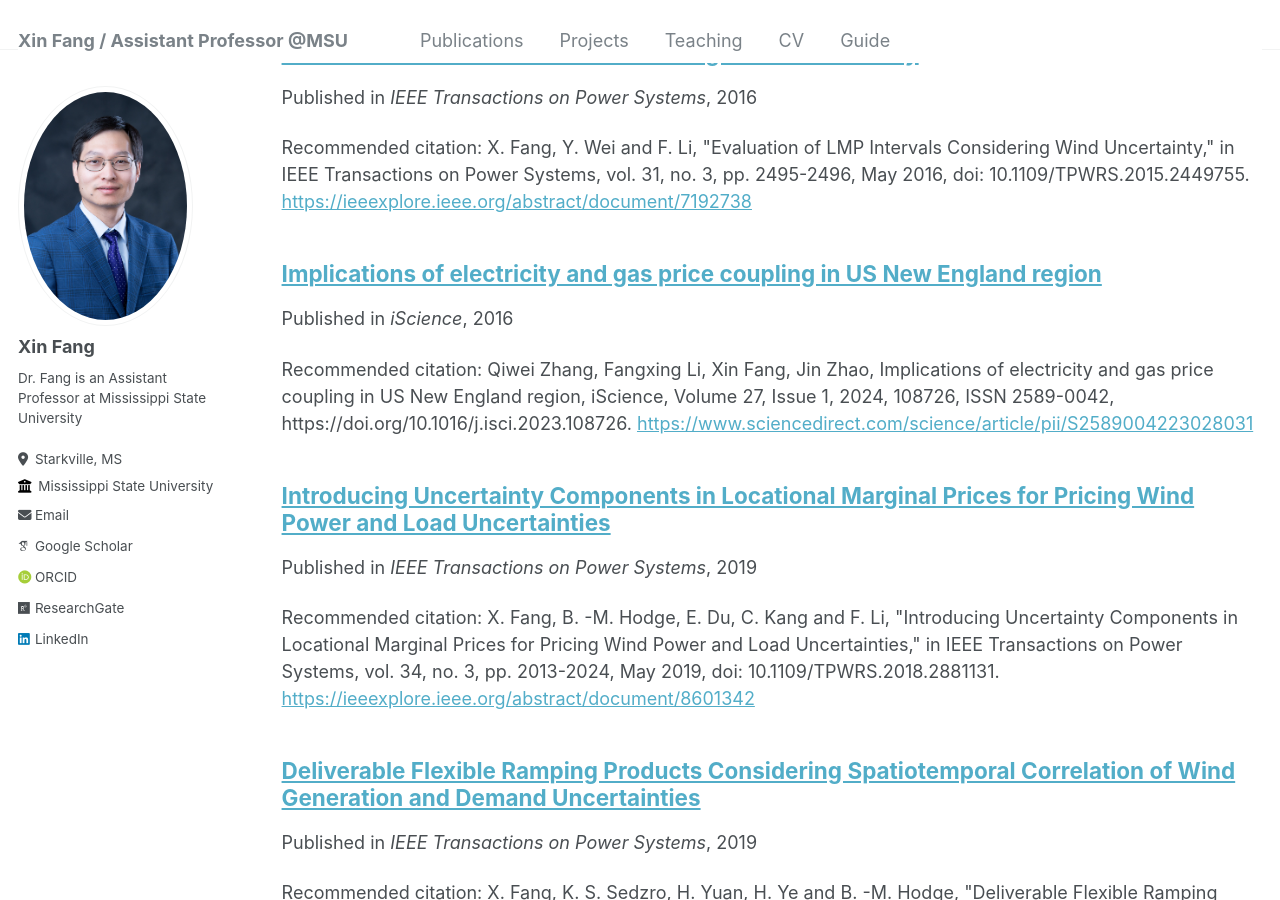
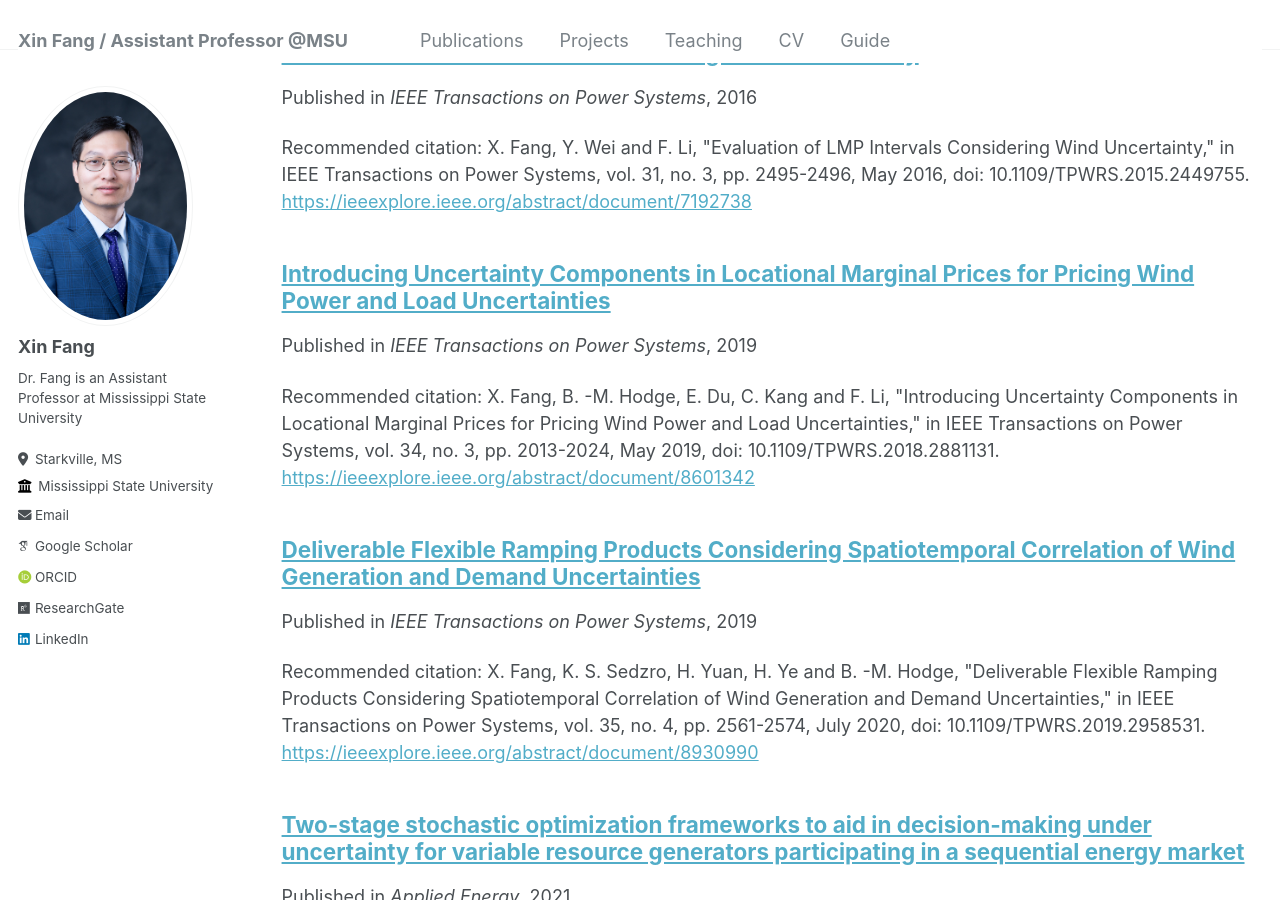
Before and after one commit to XinFang88/xinfang88.github.io, a Jekyll site: the page built from _pages/collection-archive.html, in a window 1280 px wide and 900 px high, scrolled down 1434 px. Built offline with Jekyll 4.4.1, drawn with Linux system fonts in a browser that asks for light colours; some web fonts are replaced; some of the changed text lies outside the part shown.

Commit message:
Update 2024-iscience.md

```diff
--- a/_publications/2024-iscience.md
+++ b/_publications/2024-iscience.md
@@ -2,7 +2,7 @@
 title: "Implications of electricity and gas price coupling in US New England region"
 collection: publications
 permalink: 'https://www.sciencedirect.com/science/article/pii/S2589004223028031'
-date: 2016-10-21
+date: 2024-01-21
 venue: 'iScience'
 paperurl: 'https://www.sciencedirect.com/science/article/pii/S2589004223028031'
 citation: 'Qiwei Zhang, Fangxing Li, Xin Fang, Jin Zhao,
```
